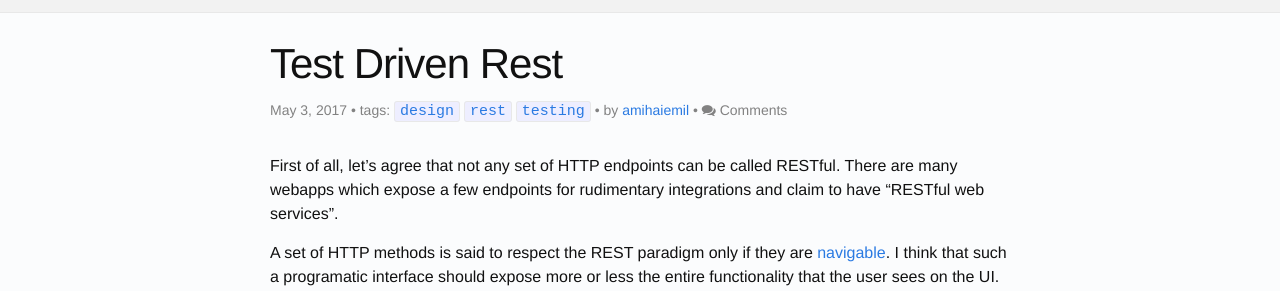
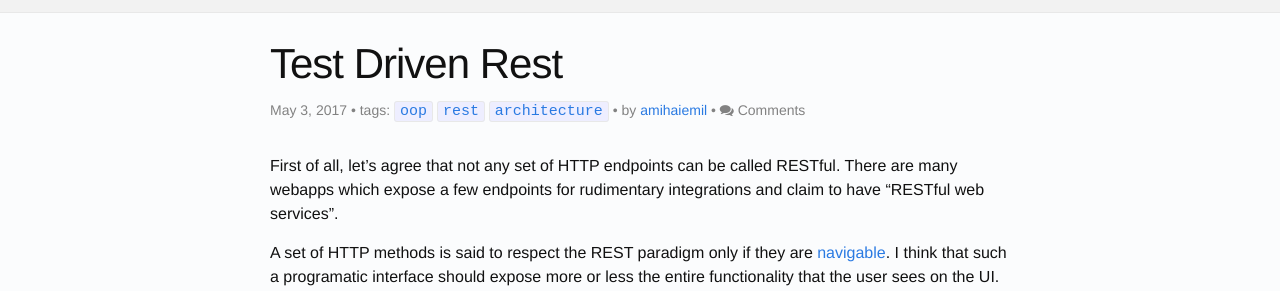
Before and after one commit to amihaiemil/amihaiemil.github.io, a Jekyll site: the page built from _posts/2017-05-03-test-driven-rest.markdown, in a window 1280 px wide and 900 px high. Shown: the part 198-489 px from the top of the window. Built offline with Jekyll 4.4.1, drawn with Linux system fonts in a browser that asks for light colours; comment, search, counter and statistics services are not loaded.

Commit message:
Update 2017-05-03-test-driven-rest.markdown

```diff
--- a/_posts/2017-05-03-test-driven-rest.markdown
+++ b/_posts/2017-05-03-test-driven-rest.markdown
@@ -2,7 +2,7 @@
 layout: post
 title: "Test Driven Rest"
 date: 2017-05-03
-tags: design rest testing
+tags: oop rest architecture
 author: amihaiemil
 comments: true
 shareable: true
```
